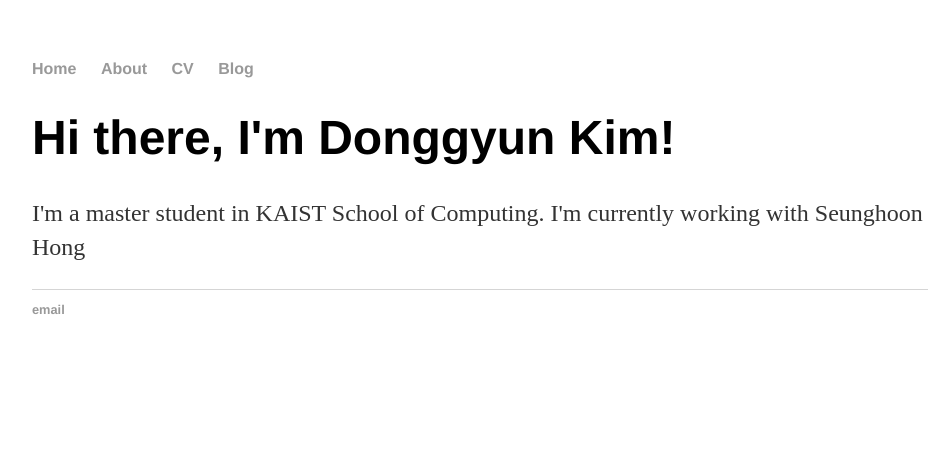
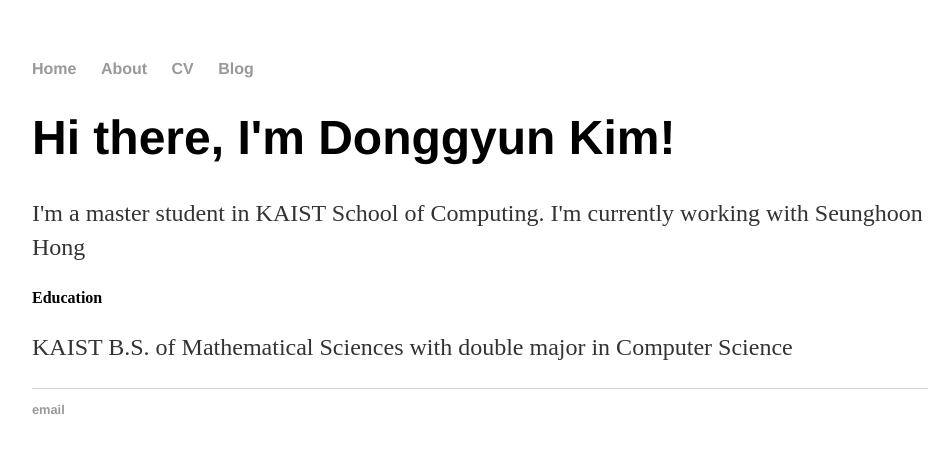
Before and after one commit to GitGyun/GitGyun.github.io, a Jekyll site: the page built from index.html, in a window 1280 px wide. Shown: the top 453 px of the page, without its empty margins (160-1112 px from the left). Built offline with Jekyll 4.4.1, drawn with Linux system fonts in a browser that asks for light colours.

Commit message:
Update index.html

```diff
--- a/index.html
+++ b/index.html
@@ -6,4 +6,7 @@ title: Donggyun Kim
 	<h1>Hi there, I'm Donggyun Kim!</h1>
 	<p>I'm a master student in KAIST School of Computing.
 	   I'm currently working with Seunghoon Hong</p>
+
+	<h4>Education</h4>
+	<p>KAIST B.S. of Mathematical Sciences with double major in Computer Science</p>
 </div><!-- /.blurb -->
```
